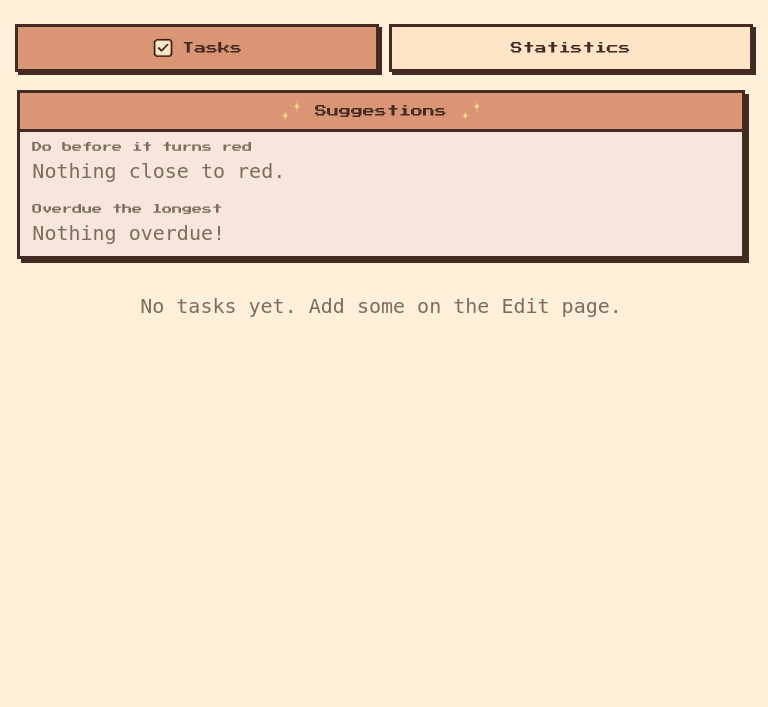
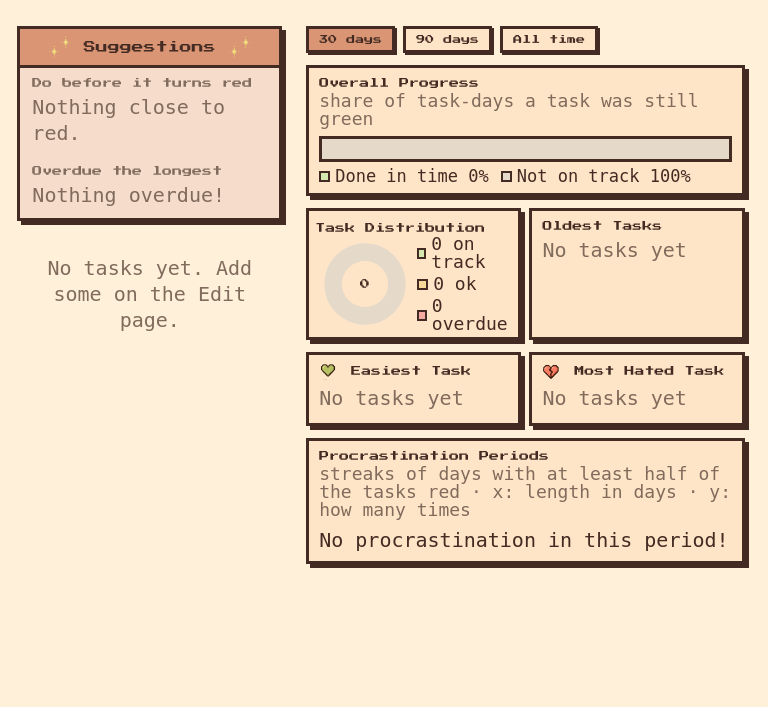
Before and after one commit to ArsenZv/hometasks-dashboard, a Flask app: page / in a window 768 px wide. Shown: the part 68-775 px from the top of the page. Run offline with Flask 3, Linux system fonts and the light colour scheme; data that the repository does not hold is empty; some web fonts are replaced.

Commit message:
making the home page mpre compact

```diff
--- a/static/styles.css
+++ b/static/styles.css
@@ -90,7 +90,7 @@ h2 { font-size: 14px; }
 }
 
 .page-title { margin-bottom: 16px; }
-#app-version { font-family: var(--font-small); color: var(--muted); font-size: 20px; margin: 0 0 12px; }
+#app-version { font-family: var(--font-small); font-weight: 500; color: var(--muted); font-size: 20px; margin: 0 0 12px; }
 
 /* ----- buttons & inputs ----- */
 input, button { font-family: var(--font-body); font-size: 20px; color: var(--ink); }
@@ -148,12 +148,12 @@ button:disabled { background: var(--btn-disabled); color: var(--muted); cursor:
 }
 .panel h2 { margin-bottom: 12px; font-size: 12px; }
 .panel h3 { font-size: 10px; margin: 10px 0 6px; color: var(--muted); }
-.muted { font-family: var(--font-small); font-size: 20px; color: var(--muted); margin: 4px 0; }
+.muted { font-family: var(--font-small); font-weight: 500; font-size: 20px; color: var(--muted); margin: 4px 0; }
 .empty { padding: 12px; text-align: center; }
 
 /* left column: suggestions stay on top, only the list scrolls */
 #tasks-column { gap: 16px; }
-#suggestions { flex: none; margin: 2px 8px 0 2px; padding: 0; background: #F7E6DC; }   /* very light terracotta */   /* same width as the cards below */
+#suggestions { flex: none; margin: 2px 8px 0 2px; padding: 0; background: #F5DCCB; }   /* very light terracotta (warm tint of the header band) */   /* same width as the cards below */
 #suggestions h2 { display: flex; align-items: center; justify-content: center; gap: 12px; margin: 0; padding: 6px 12px; background: var(--btn-primary); border-bottom: var(--border); }
 .suggestions-icon { width: 24px; height: 24px; }
 .suggestion-group { padding: 2px 12px 6px; }
@@ -176,7 +176,7 @@ button:disabled { background: var(--btn-disabled); color: var(--muted); cursor:
 }
 .suggestion-icon { width: 24px; height: 24px; flex: none; }
 .suggestion-name { flex: 1; min-width: 0; overflow: hidden; text-overflow: ellipsis; white-space: nowrap; }
-.suggestion-detail { flex: none; font-family: var(--font-small); font-size: 20px; color: var(--ink); }
+.suggestion-detail { flex: none; font-family: var(--font-small); font-weight: 500; font-size: 20px; color: var(--ink); }
 
 /* task cards: icon | name .......... done
                       | on time · last done · 10-day strip  */
@@ -195,7 +195,7 @@ button:disabled { background: var(--btn-disabled); color: var(--muted); cursor:
 .done-button { grid-row: 1; grid-column: 3; width: 48px; height: 36px; padding: 2px; }
 .done-icon { width: 28px; height: 28px; }
 .task-details { grid-row: 2; grid-column: 2 / 4; display: flex; flex-wrap: wrap; align-items: center; gap: 4px 10px; min-width: 0; }
-.task-meta { display: flex; gap: 12px; flex: none; font-family: var(--font-small); font-size: 20px; line-height: 1; color: var(--muted); white-space: nowrap; }
+.task-meta { display: flex; gap: 12px; flex: none; font-family: var(--font-small); font-weight: 500; font-size: 20px; line-height: 1; color: var(--muted); white-space: nowrap; }
 
 .status-strip { display: flex; flex: 1 1 110px; gap: 2px; }
 .strip-box { flex: 1; max-width: 16px; height: 12px; border: 2px solid var(--ink); }
@@ -206,7 +206,7 @@ button:disabled { background: var(--btn-disabled); color: var(--muted); cursor:
 #stats-column .panel { padding: 10px 12px; }
 #stats-column .panel h2 { margin-bottom: 0; font-size: 11px; }
 .panel-head { display: flex; flex-wrap: wrap; align-items: baseline; gap: 2px 12px; margin-bottom: 8px; }
-.hint { font-family: var(--font-small); font-size: 18px; line-height: 1; color: var(--muted); }
+.hint { font-family: var(--font-small); font-weight: 500; font-size: 18px; line-height: 1; color: var(--muted); }
 
 .range-buttons { display: flex; gap: 8px; }
 .range-button { font-family: var(--font-display); font-size: 9px; padding: 6px 10px; box-shadow: 2px 2px 0 var(--ink); }
@@ -221,15 +221,15 @@ button:disabled { background: var(--btn-disabled); color: var(--muted); cursor:
 .progress-bar { display: flex; height: 26px; background: var(--btn-disabled); border: var(--border); }
 .progress-seg { height: 100%; }
 .progress-seg.edge { border-right: 3px solid var(--ink); }
-.legend { display: flex; flex-wrap: wrap; gap: 2px 12px; margin-top: 6px; font-family: var(--font-small); font-size: 17px; line-height: 1; }
+.legend { display: flex; flex-wrap: wrap; gap: 2px 12px; margin-top: 6px; font-family: var(--font-small); font-weight: 500; font-size: 17px; line-height: 1; }
 .legend-item { display: inline-flex; align-items: center; gap: 5px; }
 .legend-swatch { width: 11px; height: 11px; border: 2px solid var(--ink); }
-.big-number { margin: 6px 0 0; font-family: var(--font-small); font-size: 20px; }
+.big-number { margin: 6px 0 0; font-family: var(--font-small); font-weight: 500; font-size: 20px; }
 
 /* donut: chart left, legend as a column on the right */
 .donut-wrap { display: flex; align-items: center; justify-content: flex-start; gap: 14px; }
-#stats-column .donut-panel { padding: 14px 14px 4px 6px; }
-.donut-panel h2 { padding-left: 6px; }
+#stats-column .donut-panel { padding: 14px 14px 4px 18px; }
+.donut-panel h2 { margin-left: -6px; }   /* keep the title aligned with the other panels */
 .donut-svg { display: block; flex: none; width: 110px; height: 110px; }
 .donut-total { font-family: var(--font-display); font-size: 18px; fill: var(--ink); }
 .donut-wrap .legend { flex-direction: column; gap: 6px; margin: 0; font-size: 19px; }
@@ -238,7 +238,7 @@ button:disabled { background: var(--btn-disabled); color: var(--muted); cursor:
 .oldest-task { display: flex; align-items: center; gap: 8px; padding: 5px 8px; border: var(--border); }
 .oldest-text { min-width: 0; }
 .oldest-task-title { overflow-wrap: anywhere; line-height: 1.1; }
-.oldest-task-info { font-family: var(--font-small); font-size: 18px; line-height: 1; color: var(--muted); }
+.oldest-task-info { font-family: var(--font-small); font-weight: 500; font-size: 18px; line-height: 1; color: var(--muted); }
 
 .highlight { display: flex; align-items: center; gap: 8px; padding: 6px 8px; background: var(--cream); border: var(--border); }
 .highlight-icon { width: 40px; height: 40px; flex: none; }
@@ -246,16 +246,46 @@ button:disabled { background: var(--btn-disabled); color: var(--muted); cursor:
 .highlight .muted { margin: 2px 0 0; font-size: 18px; line-height: 1; }
 
 .hist-svg { display: block; width: 100%; max-width: 330px; }
-.axis-text { font-family: var(--font-small); font-size: 13px; fill: var(--ink); }
+.axis-text { font-family: var(--font-small); font-weight: 500; font-size: 13px; fill: var(--ink); }
 
 /* desktop: app-like screen, each column scrolls on its own and the page itself does not */
-@media (min-width: 901px) {
+@media (min-width: 701px) {
     #home { height: calc(100vh - var(--nav-h) - 48px); }
     .column { min-height: 0; }
     #tasks-column { overflow: hidden; }
     #task-list { flex: 1; min-height: 0; overflow-y: auto; }
     #stats-column { overflow-y: auto; padding: 2px 8px 8px 2px; }
     #stats-column > * { flex: none; }
+}
+
+/* narrower two-column screens (tablets, Raspberry Pi 800x480): a bit more room for the task list, panels stay in pairs but get smaller */
+@media (min-width: 701px) and (max-width: 1000px) {
+    #home { grid-template-columns: 38fr 62fr; gap: 14px; }
+    .stats-row { gap: 8px; }
+    #stats-column .panel { padding: 8px 10px; }
+    #stats-column .panel h2 { font-size: 10px; }
+    .title-icon { width: 18px; height: 18px; margin-right: 4px; }
+    #stats-column .donut-panel { padding: 10px 8px 4px 12px; }
+    .donut-svg { width: 88px; height: 88px; }
+    .donut-wrap { gap: 8px; }
+    .donut-wrap .legend { font-size: 18px; gap: 4px; }
+    .highlight { gap: 6px; padding: 5px 6px; }
+    .highlight-icon { width: 32px; height: 32px; }
+    .highlight-name { font-size: 16px; }
+    .oldest-task { padding: 4px 6px; gap: 6px; }
+}
+
+/* short screens (Raspberry Pi 800x480): compact header and spacing, still two columns */
+@media (min-width: 701px) and (max-height: 560px) {
+    :root { --nav-h: 48px; }
+    #navbar { padding: 0 14px; }
+    .brand-logo { height: 44px; }
+    .brand-title { font-size: 12px; }
+    .nav-button { font-size: 10px; padding: 6px 12px; }
+    #app { padding: 10px 0; }
+    #home { height: calc(100vh - var(--nav-h) - 20px); }
+    #tasks-column { gap: 10px; }
+    #stats-column { gap: 8px; }
 }
 
 /* mobile tabs (hidden on desktop) */
@@ -332,7 +362,7 @@ button.task-row:active { transform: none; background: var(--bg); }
 .no-transition { transition: none !important; }
 
 /* ----- responsive ----- */
-@media (max-width: 900px) {
+@media (max-width: 700px) {
     #mobile-tabs { display: flex; gap: 10px; margin-bottom: 16px; }
     .tab-button { flex: 1; display: flex; align-items: center; justify-content: center; gap: 8px; font-family: var(--font-display); font-size: 12px; }
     .tab-button.active { background: var(--btn-primary); }
```
